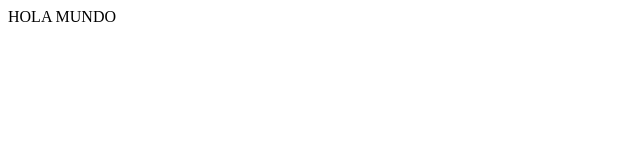
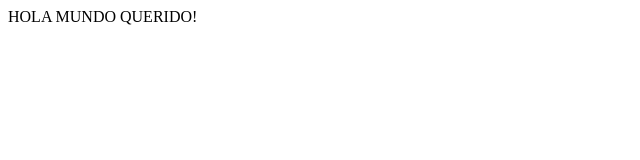
Before and after one commit to JOSEMG85/StartGit, a plain HTML site: page index.html in a window 1280 px wide. Shown: the whole page, without its empty margins (0-640 px from the left). Drawn offline with Linux system fonts and the light colour scheme.

Commit message:
added index.html

```diff
--- a/index.html
+++ b/index.html
@@ -4,6 +4,6 @@
 	<title>This is the Page Title</title>
 </head>
 <body>
-HOLA MUNDO
+HOLA MUNDO QUERIDO!
 </body>
 </html>
```
